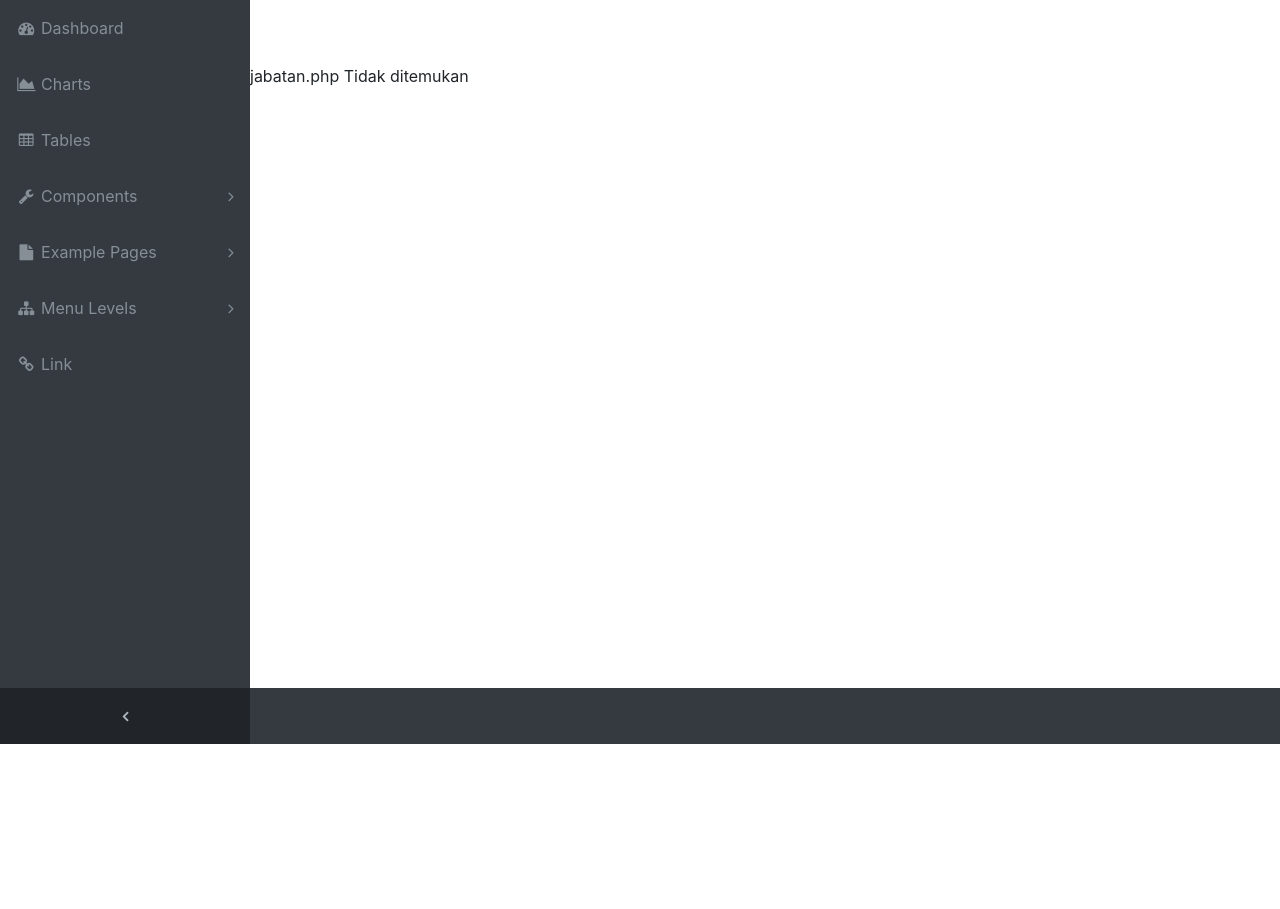
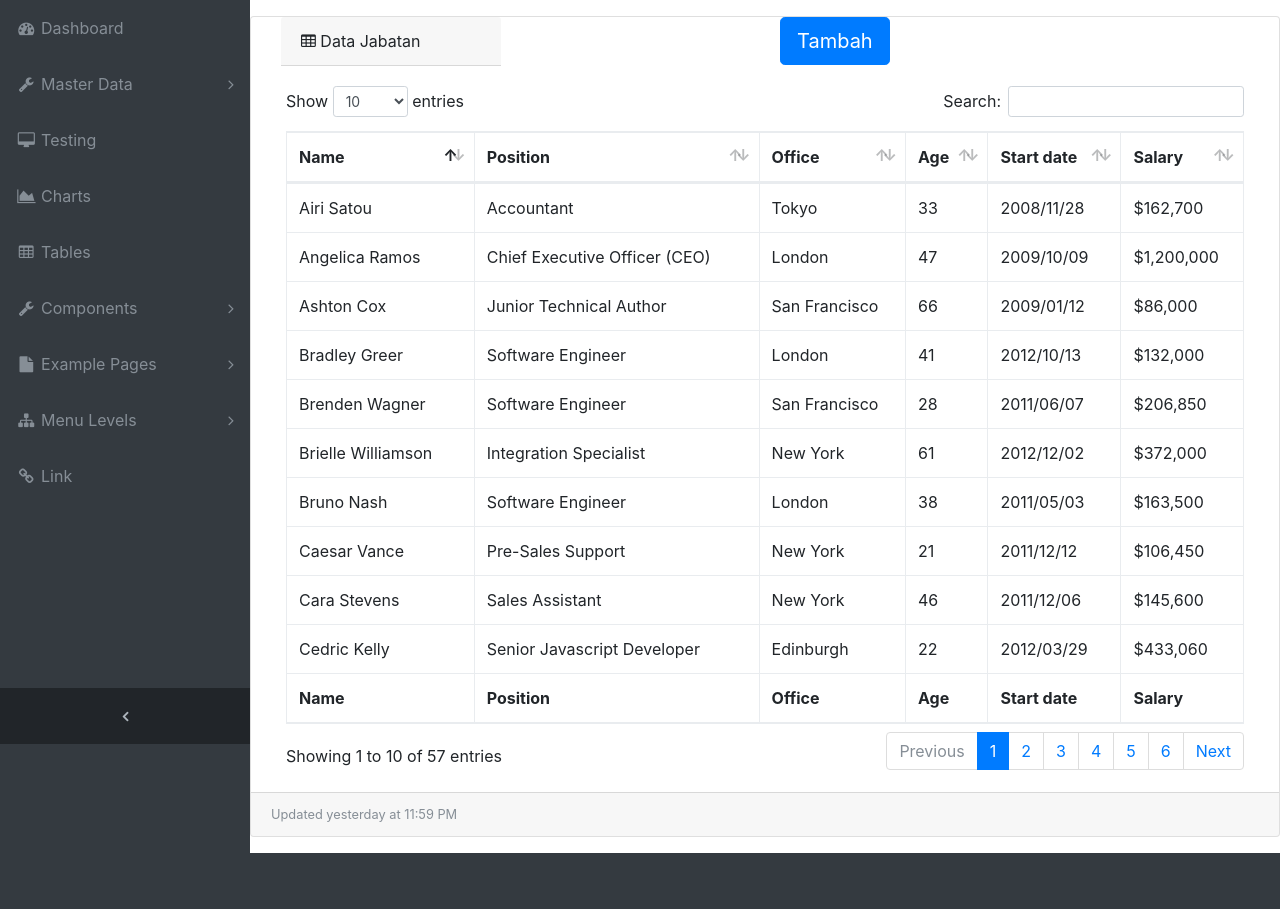
Before and after one commit to kristt26/kepegawaian, a PHP site: page /pages/index.php?p=jabatan in a window 1280 px wide. Shown: the part 56-965 px from the top of the page. Before the commit the page ends 800 px from the top, so only its background shows below. Run offline with PHP 8.4, Linux system fonts and the light colour scheme.

Commit message:
New repositori1

```diff
--- a/pages/index.php
+++ b/pages/index.php
@@ -9,16 +9,19 @@
     <meta name="author" content="">
     <title>SB Admin - Start Bootstrap Template</title>
     <!-- Bootstrap core CSS-->
-    <link href="vendor/bootstrap/css/bootstrap.min.css" rel="stylesheet">
+    <link href="../vendor/bootstrap/css/bootstrap.min.css" rel="stylesheet">
     <!-- Custom fonts for this template-->
-    <link href="vendor/font-awesome/css/font-awesome.min.css" rel="stylesheet" type="text/css">
+    <link href="../vendor/font-awesome/css/font-awesome.min.css" rel="stylesheet" type="text/css">
     <!-- Page level plugin CSS-->
-    <link href="vendor/datatables/dataTables.bootstrap4.css" rel="stylesheet">
+    <link href="../vendor/datatables/dataTables.bootstrap4.css" rel="stylesheet">
     <!-- Custom styles for this template-->
-    <link href="css/sb-admin.css" rel="stylesheet">
+    <link href="../css/sb-admin.css" rel="stylesheet">
 </head>
 
 <body class="fixed-nav sticky-footer bg-dark" id="page-top">
+    <?php
+    include "../system/connection.php";
+    ?>
     <!-- Navigation-->
     <nav class="navbar navbar-expand-lg navbar-dark bg-dark fixed-top" id="mainNav">
         <a class="navbar-brand" href="index.html">Start Bootstrap</a>
@@ -31,6 +34,26 @@
                     <a class="nav-link" href="index.html">
                         <i class="fa fa-fw fa-dashboard"></i>
                         <span class="nav-link-text">Dashboard</span>
+                    </a>
+                </li>
+                <li class="nav-item" data-toggle="tooltip" data-placement="right" title="Components">
+                    <a class="nav-link nav-link-collapse collapsed" data-toggle="collapse" href="#collapseComponents" data-parent="#exampleAccordion">
+                        <i class="fa fa-fw fa-wrench"></i>
+                        <span class="nav-link-text">Master Data</span>
+                    </a>
+                    <ul class="sidenav-second-level collapse" id="collapseComponents">
+                        <li>
+                            <a href="?p=jabatan">Jabatan</a>
+                        </li>
+                        <li>
+                            <a href="cards.html">Cards</a>
+                        </li>
+                    </ul>
+                </li>
+                <li class="nav-item" data-toggle="tooltip" data-placement="right" title="Dashboard">
+                    <a class="nav-link" href="?p=testing">
+                        <i class="fa fa-fw fa-desktop"></i>
+                        <span class="nav-link-text">Testing</span>
                     </a>
                 </li>
                 <li class="nav-item" data-toggle="tooltip" data-placement="right" title="Charts">
@@ -240,6 +263,21 @@
 	?>
 
     </div>
+
+    <!-- Bootstrap core JavaScript-->
+    <script src="../vendor/jquery/jquery.min.js"></script>
+    <script src="../vendor/bootstrap/js/bootstrap.bundle.min.js"></script>
+    <!-- Core plugin JavaScript-->
+    <script src="../vendor/jquery-easing/jquery.easing.min.js"></script>
+    <!-- Page level plugin JavaScript-->
+    <script src="../vendor/chart.js/Chart.min.js"></script>
+    <script src="../vendor/datatables/jquery.dataTables.js"></script>
+    <script src="../vendor/datatables/dataTables.bootstrap4.js"></script>
+    <!-- Custom scripts for all pages-->
+    <script src="../js/sb-admin.min.js"></script>
+    <!-- Custom scripts for this page-->
+    <script src="../js/sb-admin-datatables.min.js"></script>
+    <script src="../js/sb-admin-charts.min.js"></script>
 </body>
 
 </html>
--- /dev/null
+++ b/pages/pages/jabatan.php
@@ -0,0 +1,528 @@
+
+
+<div class="card mb-3">
+    <div class="col-lg-12">
+        <div class="col-lg-3 pull-left">
+            <div class="card-header">
+                <i class="fa fa-table"></i> Data Jabatan
+            </div>
+        </div>
+        <div class="col-lg-6 pull-right">
+            <button class="btn btn-primary btn-lg" data-toggle="modal" data-target="#myModal">
+                Tambah
+            </button>
+        </div>
+    </div>
+
+    <div class="card-body">
+        <div class="table-responsive">
+            <table class="table table-bordered" id="dataTable" width="100%" cellspacing="0">
+                <thead>
+                    <tr>
+                        <th>Name</th>
+                        <th>Position</th>
+                        <th>Office</th>
+                        <th>Age</th>
+                        <th>Start date</th>
+                        <th>Salary</th>
+                    </tr>
+                </thead>
+                <tfoot>
+                    <tr>
+                        <th>Name</th>
+                        <th>Position</th>
+                        <th>Office</th>
+                        <th>Age</th>
+                        <th>Start date</th>
+                        <th>Salary</th>
+                    </tr>
+                </tfoot>
+                <tbody>
+                    <tr>
+                        <td>Tiger Nixon</td>
+                        <td>System Architect</td>
+                        <td>Edinburgh</td>
+                        <td>61</td>
+                        <td>2011/04/25</td>
+                        <td>$320,800</td>
+                    </tr>
+                    <tr>
+                        <td>Garrett Winters</td>
+                        <td>Accountant</td>
+                        <td>Tokyo</td>
+                        <td>63</td>
+                        <td>2011/07/25</td>
+                        <td>$170,750</td>
+                    </tr>
+                    <tr>
+                        <td>Ashton Cox</td>
+                        <td>Junior Technical Author</td>
+                        <td>San Francisco</td>
+                        <td>66</td>
+                        <td>2009/01/12</td>
+                        <td>$86,000</td>
+                    </tr>
+                    <tr>
+                        <td>Cedric Kelly</td>
+                        <td>Senior Javascript Developer</td>
+                        <td>Edinburgh</td>
+                        <td>22</td>
+                        <td>2012/03/29</td>
+                        <td>$433,060</td>
+                    </tr>
+                    <tr>
+                        <td>Airi Satou</td>
+                        <td>Accountant</td>
+                        <td>Tokyo</td>
+                        <td>33</td>
+                        <td>2008/11/28</td>
+                        <td>$162,700</td>
+                    </tr>
+                    <tr>
+                        <td>Brielle Williamson</td>
+                        <td>Integration Specialist</td>
+                        <td>New York</td>
+                        <td>61</td>
+                        <td>2012/12/02</td>
+                        <td>$372,000</td>
+                    </tr>
+                    <tr>
+                        <td>Herrod Chandler</td>
+                        <td>Sales Assistant</td>
+                        <td>San Francisco</td>
+                        <td>59</td>
+                        <td>2012/08/06</td>
+                        <td>$137,500</td>
+                    </tr>
+                    <tr>
+                        <td>Rhona Davidson</td>
+                        <td>Integration Specialist</td>
+                        <td>Tokyo</td>
+                        <td>55</td>
+                        <td>2010/10/14</td>
+                        <td>$327,900</td>
+                    </tr>
+                    <tr>
+                        <td>Colleen Hurst</td>
+                        <td>Javascript Developer</td>
+                        <td>San Francisco</td>
+                        <td>39</td>
+                        <td>2009/09/15</td>
+                        <td>$205,500</td>
+                    </tr>
+                    <tr>
+                        <td>Sonya Frost</td>
+                        <td>Software Engineer</td>
+                        <td>Edinburgh</td>
+                        <td>23</td>
+                        <td>2008/12/13</td>
+                        <td>$103,600</td>
+                    </tr>
+                    <tr>
+                        <td>Jena Gaines</td>
+                        <td>Office Manager</td>
+                        <td>London</td>
+                        <td>30</td>
+                        <td>2008/12/19</td>
+                        <td>$90,560</td>
+                    </tr>
+                    <tr>
+                        <td>Quinn Flynn</td>
+                        <td>Support Lead</td>
+                        <td>Edinburgh</td>
+                        <td>22</td>
+                        <td>2013/03/03</td>
+                        <td>$342,000</td>
+                    </tr>
+                    <tr>
+                        <td>Charde Marshall</td>
+                        <td>Regional Director</td>
+                        <td>San Francisco</td>
+                        <td>36</td>
+                        <td>2008/10/16</td>
+                        <td>$470,600</td>
+                    </tr>
+                    <tr>
+                        <td>Haley Kennedy</td>
+                        <td>Senior Marketing Designer</td>
+                        <td>London</td>
+                        <td>43</td>
+                        <td>2012/12/18</td>
+                        <td>$313,500</td>
+                    </tr>
+                    <tr>
+                        <td>Tatyana Fitzpatrick</td>
+                        <td>Regional Director</td>
+                        <td>London</td>
+                        <td>19</td>
+                        <td>2010/03/17</td>
+                        <td>$385,750</td>
+                    </tr>
+                    <tr>
+                        <td>Michael Silva</td>
+                        <td>Marketing Designer</td>
+                        <td>London</td>
+                        <td>66</td>
+                        <td>2012/11/27</td>
+                        <td>$198,500</td>
+                    </tr>
+                    <tr>
+                        <td>Paul Byrd</td>
+                        <td>Chief Financial Officer (CFO)</td>
+                        <td>New York</td>
+                        <td>64</td>
+                        <td>2010/06/09</td>
+                        <td>$725,000</td>
+                    </tr>
+                    <tr>
+                        <td>Gloria Little</td>
+                        <td>Systems Administrator</td>
+                        <td>New York</td>
+                        <td>59</td>
+                        <td>2009/04/10</td>
+                        <td>$237,500</td>
+                    </tr>
+                    <tr>
+                        <td>Bradley Greer</td>
+                        <td>Software Engineer</td>
+                        <td>London</td>
+                        <td>41</td>
+                        <td>2012/10/13</td>
+                        <td>$132,000</td>
+                    </tr>
+                    <tr>
+                        <td>Dai Rios</td>
+                        <td>Personnel Lead</td>
+                        <td>Edinburgh</td>
+                        <td>35</td>
+                        <td>2012/09/26</td>
+                        <td>$217,500</td>
+                    </tr>
+                    <tr>
+                        <td>Jenette Caldwell</td>
+                        <td>Development Lead</td>
+                        <td>New York</td>
+                        <td>30</td>
+                        <td>2011/09/03</td>
+                        <td>$345,000</td>
+                    </tr>
+                    <tr>
+                        <td>Yuri Berry</td>
+                        <td>Chief Marketing Officer (CMO)</td>
+                        <td>New York</td>
+                        <td>40</td>
+                        <td>2009/06/25</td>
+                        <td>$675,000</td>
+                    </tr>
+                    <tr>
+                        <td>Caesar Vance</td>
+                        <td>Pre-Sales Support</td>
+                        <td>New York</td>
+                        <td>21</td>
+                        <td>2011/12/12</td>
+                        <td>$106,450</td>
+                    </tr>
+                    <tr>
+                        <td>Doris Wilder</td>
+                        <td>Sales Assistant</td>
+                        <td>Sidney</td>
+                        <td>23</td>
+                        <td>2010/09/20</td>
+                        <td>$85,600</td>
+                    </tr>
+                    <tr>
+                        <td>Angelica Ramos</td>
+                        <td>Chief Executive Officer (CEO)</td>
+                        <td>London</td>
+                        <td>47</td>
+                        <td>2009/10/09</td>
+                        <td>$1,200,000</td>
+                    </tr>
+                    <tr>
+                        <td>Gavin Joyce</td>
+                        <td>Developer</td>
+                        <td>Edinburgh</td>
+                        <td>42</td>
+                        <td>2010/12/22</td>
+                        <td>$92,575</td>
+                    </tr>
+                    <tr>
+                        <td>Jennifer Chang</td>
+                        <td>Regional Director</td>
+                        <td>Singapore</td>
+                        <td>28</td>
+                        <td>2010/11/14</td>
+                        <td>$357,650</td>
+                    </tr>
+                    <tr>
+                        <td>Brenden Wagner</td>
+                        <td>Software Engineer</td>
+                        <td>San Francisco</td>
+                        <td>28</td>
+                        <td>2011/06/07</td>
+                        <td>$206,850</td>
+                    </tr>
+                    <tr>
+                        <td>Fiona Green</td>
+                        <td>Chief Operating Officer (COO)</td>
+                        <td>San Francisco</td>
+                        <td>48</td>
+                        <td>2010/03/11</td>
+                        <td>$850,000</td>
+                    </tr>
+                    <tr>
+                        <td>Shou Itou</td>
+                        <td>Regional Marketing</td>
+                        <td>Tokyo</td>
+                        <td>20</td>
+                        <td>2011/08/14</td>
+                        <td>$163,000</td>
+                    </tr>
+                    <tr>
+                        <td>Michelle House</td>
+                        <td>Integration Specialist</td>
+                        <td>Sidney</td>
+                        <td>37</td>
+                        <td>2011/06/02</td>
+                        <td>$95,400</td>
+                    </tr>
+                    <tr>
+                        <td>Suki Burks</td>
+                        <td>Developer</td>
+                        <td>London</td>
+                        <td>53</td>
+                        <td>2009/10/22</td>
+                        <td>$114,500</td>
+                    </tr>
+                    <tr>
+                        <td>Prescott Bartlett</td>
+                        <td>Technical Author</td>
+                        <td>London</td>
+                        <td>27</td>
+                        <td>2011/05/07</td>
+                        <td>$145,000</td>
+                    </tr>
+                    <tr>
+                        <td>Gavin Cortez</td>
+                        <td>Team Leader</td>
+                        <td>San Francisco</td>
+                        <td>22</td>
+                        <td>2008/10/26</td>
+                        <td>$235,500</td>
+                    </tr>
+                    <tr>
+                        <td>Martena Mccray</td>
+                        <td>Post-Sales support</td>
+                        <td>Edinburgh</td>
+                        <td>46</td>
+                        <td>2011/03/09</td>
+                        <td>$324,050</td>
+                    </tr>
+                    <tr>
+                        <td>Unity Butler</td>
+                        <td>Marketing Designer</td>
+                        <td>San Francisco</td>
+                        <td>47</td>
+                        <td>2009/12/09</td>
+                        <td>$85,675</td>
+                    </tr>
+                    <tr>
+                        <td>Howard Hatfield</td>
+                        <td>Office Manager</td>
+                        <td>San Francisco</td>
+                        <td>51</td>
+                        <td>2008/12/16</td>
+                        <td>$164,500</td>
+                    </tr>
+                    <tr>
+                        <td>Hope Fuentes</td>
+                        <td>Secretary</td>
+                        <td>San Francisco</td>
+                        <td>41</td>
+                        <td>2010/02/12</td>
+                        <td>$109,850</td>
+                    </tr>
+                    <tr>
+                        <td>Vivian Harrell</td>
+                        <td>Financial Controller</td>
+                        <td>San Francisco</td>
+                        <td>62</td>
+                        <td>2009/02/14</td>
+                        <td>$452,500</td>
+                    </tr>
+                    <tr>
+                        <td>Timothy Mooney</td>
+                        <td>Office Manager</td>
+                        <td>London</td>
+                        <td>37</td>
+                        <td>2008/12/11</td>
+                        <td>$136,200</td>
+                    </tr>
+                    <tr>
+                        <td>Jackson Bradshaw</td>
+                        <td>Director</td>
+                        <td>New York</td>
+                        <td>65</td>
+                        <td>2008/09/26</td>
+                        <td>$645,750</td>
+                    </tr>
+                    <tr>
+                        <td>Olivia Liang</td>
+                        <td>Support Engineer</td>
+                        <td>Singapore</td>
+                        <td>64</td>
+                        <td>2011/02/03</td>
+                        <td>$234,500</td>
+                    </tr>
+                    <tr>
+                        <td>Bruno Nash</td>
+                        <td>Software Engineer</td>
+                        <td>London</td>
+                        <td>38</td>
+                        <td>2011/05/03</td>
+                        <td>$163,500</td>
+                    </tr>
+                    <tr>
+                        <td>Sakura Yamamoto</td>
+                        <td>Support Engineer</td>
+                        <td>Tokyo</td>
+                        <td>37</td>
+                        <td>2009/08/19</td>
+                        <td>$139,575</td>
+                    </tr>
+                    <tr>
+                        <td>Thor Walton</td>
+                        <td>Developer</td>
+                        <td>New York</td>
+                        <td>61</td>
+                        <td>2013/08/11</td>
+                        <td>$98,540</td>
+                    </tr>
+                    <tr>
+                        <td>Finn Camacho</td>
+                        <td>Support Engineer</td>
+                        <td>San Francisco</td>
+                        <td>47</td>
+                        <td>2009/07/07</td>
+                        <td>$87,500</td>
+                    </tr>
+                    <tr>
+                        <td>Serge Baldwin</td>
+                        <td>Data Coordinator</td>
+                        <td>Singapore</td>
+                        <td>64</td>
+                        <td>2012/04/09</td>
+                        <td>$138,575</td>
+                    </tr>
+                    <tr>
+                        <td>Zenaida Frank</td>
+                        <td>Software Engineer</td>
+                        <td>New York</td>
+                        <td>63</td>
+                        <td>2010/01/04</td>
+                        <td>$125,250</td>
+                    </tr>
+                    <tr>
+                        <td>Zorita Serrano</td>
+                        <td>Software Engineer</td>
+                        <td>San Francisco</td>
+                        <td>56</td>
+                        <td>2012/06/01</td>
+                        <td>$115,000</td>
+                    </tr>
+                    <tr>
+                        <td>Jennifer Acosta</td>
+                        <td>Junior Javascript Developer</td>
+                        <td>Edinburgh</td>
+                        <td>43</td>
+                        <td>2013/02/01</td>
+                        <td>$75,650</td>
+                    </tr>
+                    <tr>
+                        <td>Cara Stevens</td>
+                        <td>Sales Assistant</td>
+                        <td>New York</td>
+                        <td>46</td>
+                        <td>2011/12/06</td>
+                        <td>$145,600</td>
+                    </tr>
+                    <tr>
+                        <td>Hermione Butler</td>
+                        <td>Regional Director</td>
+                        <td>London</td>
+                        <td>47</td>
+                        <td>2011/03/21</td>
+                        <td>$356,250</td>
+                    </tr>
+                    <tr>
+                        <td>Lael Greer</td>
+                        <td>Systems Administrator</td>
+                        <td>London</td>
+                        <td>21</td>
+                        <td>2009/02/27</td>
+                        <td>$103,500</td>
+                    </tr>
+                    <tr>
+                        <td>Jonas Alexander</td>
+                        <td>Developer</td>
+                        <td>San Francisco</td>
+                        <td>30</td>
+                        <td>2010/07/14</td>
+                        <td>$86,500</td>
+                    </tr>
+                    <tr>
+                        <td>Shad Decker</td>
+                        <td>Regional Director</td>
+                        <td>Edinburgh</td>
+                        <td>51</td>
+                        <td>2008/11/13</td>
+                        <td>$183,000</td>
+                    </tr>
+                    <tr>
+                        <td>Michael Bruce</td>
+                        <td>Javascript Developer</td>
+                        <td>Singapore</td>
+                        <td>29</td>
+                        <td>2011/06/27</td>
+                        <td>$183,000</td>
+                    </tr>
+                    <tr>
+                        <td>Donna Snider</td>
+                        <td>Customer Support</td>
+                        <td>New York</td>
+                        <td>27</td>
+                        <td>2011/01/25</td>
+                        <td>$112,000</td>
+                    </tr>
+                </tbody>
+            </table>
+        </div>
+    </div>
+    <div class="card-footer small text-muted">Updated yesterday at 11:59 PM</div>
+</div>
+
+
+<div class="modal fade" id="myModal" tabindex="-1" role="dialog" aria-labelledby="myModalLabel" aria-hidden="true">
+    <div class="modal-dialog">
+        <div class="modal-content">
+            <div class="modal-header">
+                <button type="button" class="close" data-dismiss="modal" aria-hidden="true">&times;</button>
+                <h4 class="modal-title" id="myModalLabel">Modal title</h4>
+            </div>
+            <div class="modal-body">
+                <form role="form">
+                    <div class="form-group">
+                        <label>Nama Jabatan</label>
+                        <input class="form-control" placeholder="Nama Jabatan">
+                    </div>
+                </form>
+            </div>
+            <div class="modal-footer">
+                <button type="button" class="btn btn-default" data-dismiss="modal">Close</button>
+                <button type="button" class="btn btn-primary">Save changes</button>
+            </div>
+        </div>
+        <!-- /.modal-content -->
+    </div>
+    <!-- /.modal-dialog -->
+</div>
--- /dev/null
+++ b/pages/pages/testing.php
@@ -0,0 +1,3 @@
+<?php
+echo"Tampilkan Testing";
+?>
--- a/system/connection.php
+++ b/system/connection.php
@@ -11,7 +11,7 @@
     $open_Db = mysql_select_db($db);
     if(!$open_Db)
     {
-        echo "Database Tidak Terbuka";
+        echo "<script>alert('Database Tidak Ditemukan')</script>";
     }
 }else{
     echo "Koneksi Gagal";
```
Also changed, not shown: index.php (+14 -0 lines), tables.html (indentation only).
